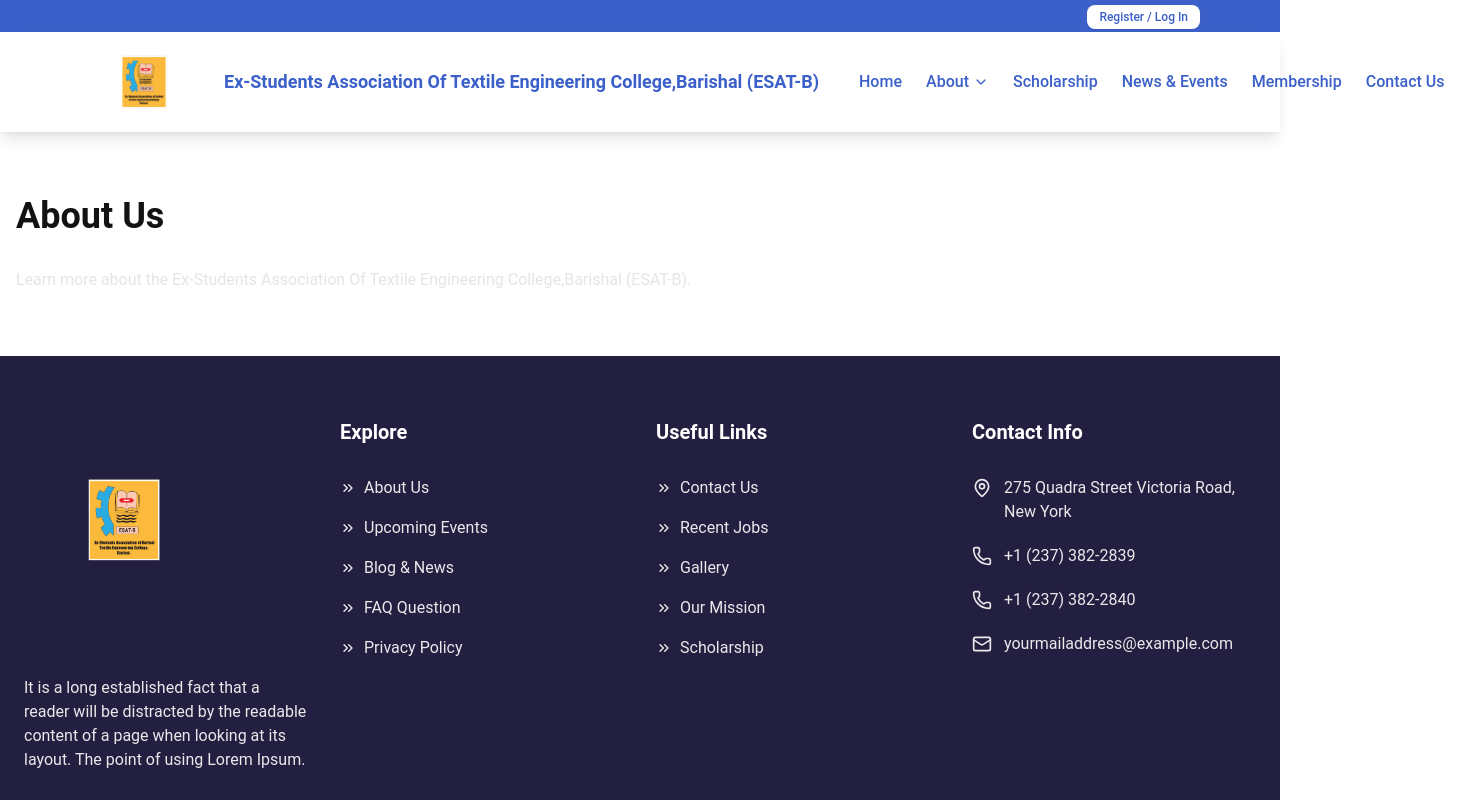
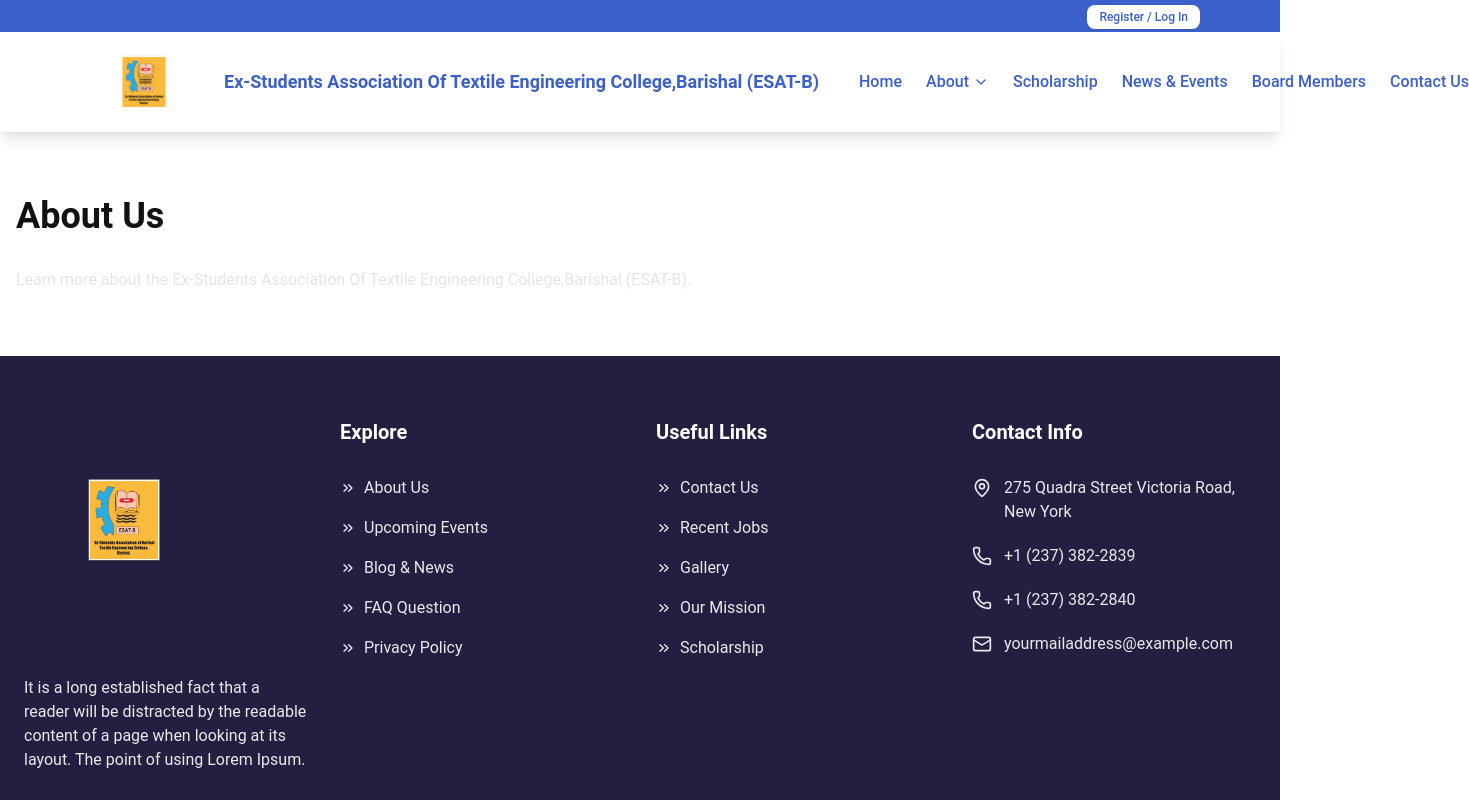
Before and after one commit to mamunurrashid420/e3-alumni-frontend, a React (Vite) app: page /about in a window 1280 px wide. Shown: the top 800 px of the page, 1469 px wide, since content can reach past the window. Built offline with nearby package versions, Linux system fonts and the light colour scheme.

Commit message:
board members

```diff
--- a/src/components/Header.tsx
+++ b/src/components/Header.tsx
@@ -12,7 +12,7 @@ export function Header() {
     { label: 'About', href: '/about', hasDropdown: true },
     { label: 'Scholarship', href: '/scholarship' },
     { label: 'News & Events', href: '/news-events' },
-    { label: 'Membership', href: '/membership' },
+    { label: 'Board Members', href: '/membership' },
     { label: 'Contact Us', href: '/contact' },
   ]
 
--- a/src/router.tsx
+++ b/src/router.tsx
@@ -4,6 +4,7 @@ import { UserSpaceLayout } from '@/layouts/UserSpaceLayout'
 import { Homepage } from '@/components/Homepage'
 import { Registration } from '@/components/Registration'
 import { Login } from '@/components/Login'
+import boardMembersImage from '@/assets/static/board_members.jpeg'
 
 // Root route
 const rootRoute = createRootRoute({
@@ -133,8 +134,15 @@ const membershipRoute = createRoute({
   component: () => (
     <HomepageLayout>
       <div className="container mx-auto px-4 py-16">
-        <h1 className="text-4xl font-bold mb-8">Membership</h1>
-        <p className="text-gray-600">Join the Ex-Students Association Of Textile Engineering College,Barishal (ESAT-B) and become a member.</p>
+        <h1 className="text-4xl font-bold mb-8">Board Members</h1>
+        <p className="text-gray-600 mb-8">Meet the Executive Committee of the Ex-Students Association Of Textile Engineering College,Barishal (ESAT-B) for 2025-2027.</p>
+        <div className="flex justify-center">
+          <img
+            src={boardMembersImage}
+            alt="ESAT-B Executive Committee 2025-2027"
+            className="max-w-full h-auto rounded-lg shadow-lg"
+          />
+        </div>
       </div>
     </HomepageLayout>
   ),
```
